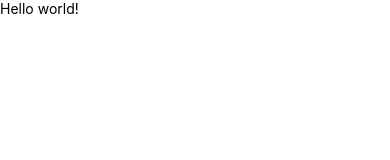
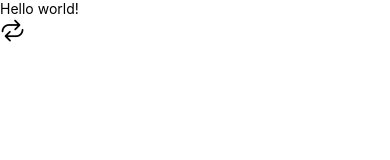
Before and after one commit to ZhaAbhi/GoogleTranslate, a React Native app: screen / in a window 390 px wide. Shown: the top 160 px of the page. Built offline with nearby package versions, Linux system fonts and the light colour scheme.

Commit message:
Configured vector icons and stack navigation packages

```diff
--- a/App.js
+++ b/App.js
@@ -1,10 +1,12 @@
 import React from 'react';
 import {View, Text, SafeAreaView} from 'react-native';
+import Icon from 'react-native-vector-icons/AntDesign';
 
 const App = () => {
   return (
     <SafeAreaView>
       <Text>Hello world!</Text>
+      <Icon name="retweet" size={25} />
     </SafeAreaView>
   );
 };
--- a/package.json
+++ b/package.json
@@ -16,7 +16,8 @@
     "react-native": "0.72.3",
     "react-native-gesture-handler": "^2.12.0",
     "react-native-safe-area-context": "^4.7.1",
-    "react-native-screens": "^3.22.1"
+    "react-native-screens": "^3.22.1",
+    "react-native-vector-icons": "^10.0.0"
   },
   "devDependencies": {
     "@babel/core": "^7.20.0",
```
Also changed, not shown: 7 other files (tests, documents, lock files or other folders).
